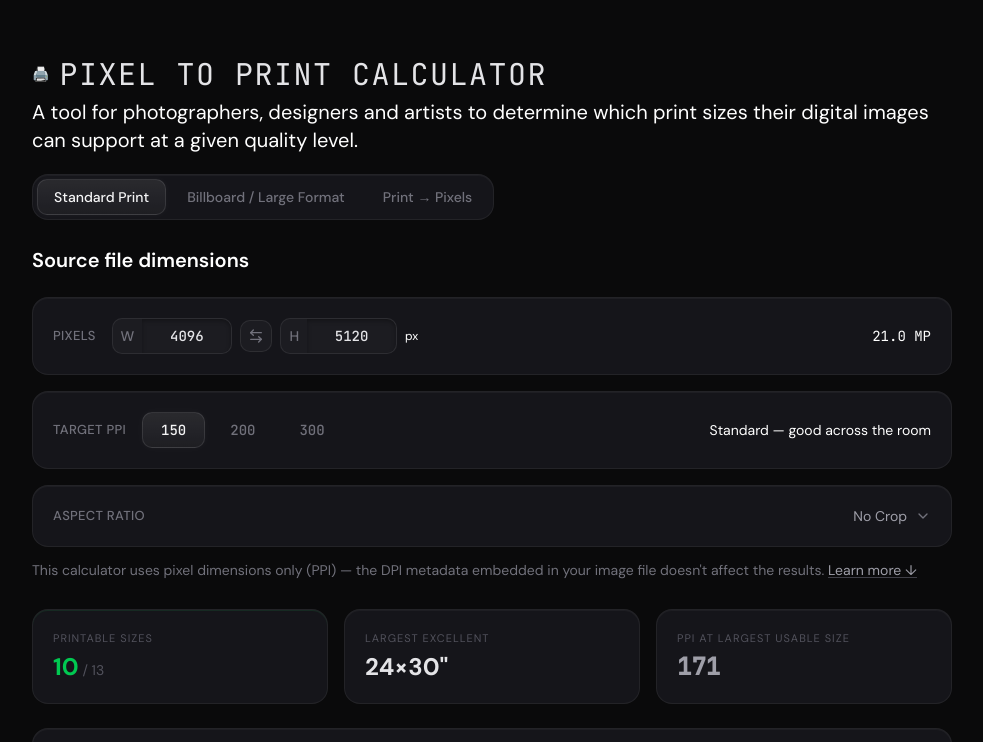
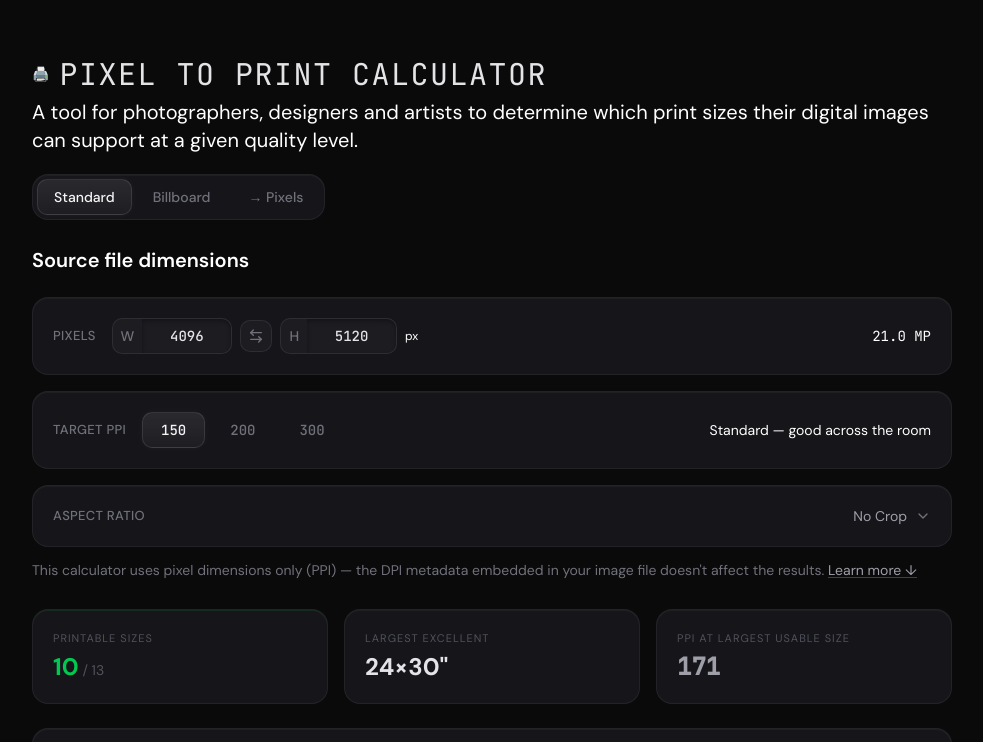
Before and after one commit to devhowyalike/print-calculator, a React (Vite) app: page / in a window 1280 px wide. Shown: the top 742 px of the page, without its empty margins (148-1131 px from the left). Built offline with nearby package versions, Linux system fonts and the light colour scheme.

Commit message:
refactor: simplify mode labels in CalculatorHeader component

```diff
--- a/src/components/CalculatorHeader.tsx
+++ b/src/components/CalculatorHeader.tsx
@@ -35,9 +35,9 @@ export default function CalculatorHeader({
   };
 
   const MODE_LABELS: Record<Mode, string> = {
-    print: "Standard Print",
-    billboard: "Billboard / Large Format",
-    reverse: "Print → Pixels",
+    print: "Standard",
+    billboard: "Billboard",
+    reverse: "→ Pixels",
   };
 
   return (
```
